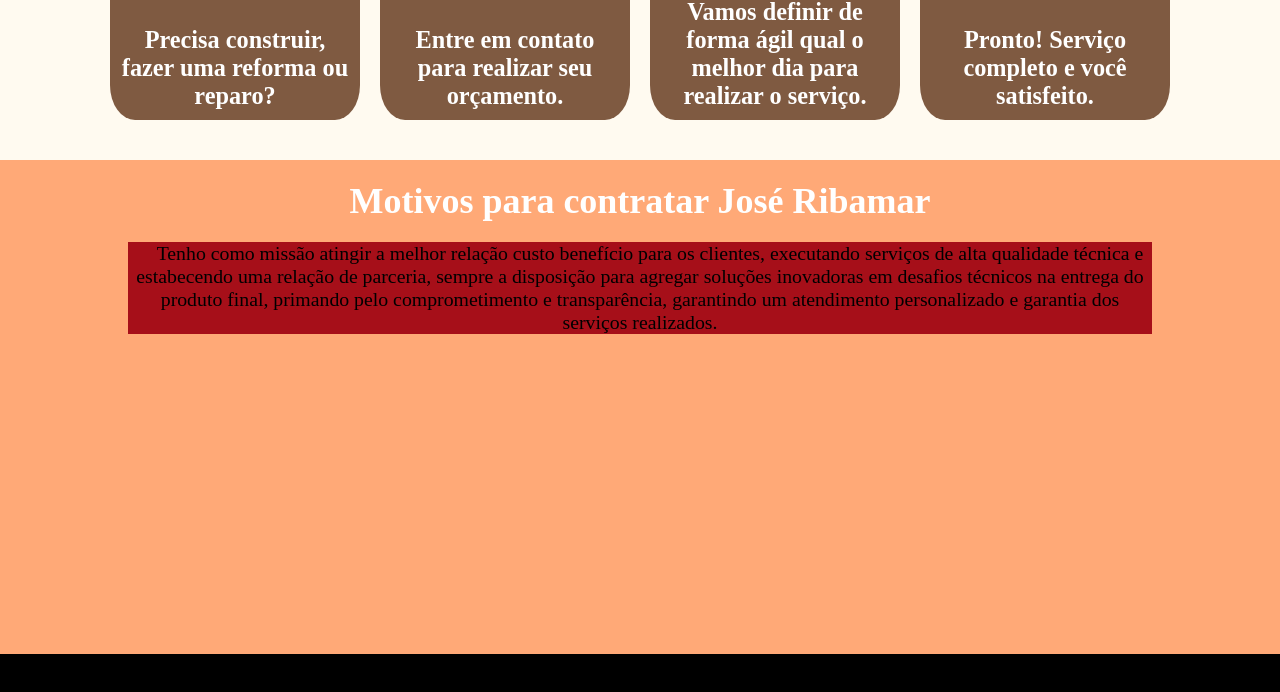
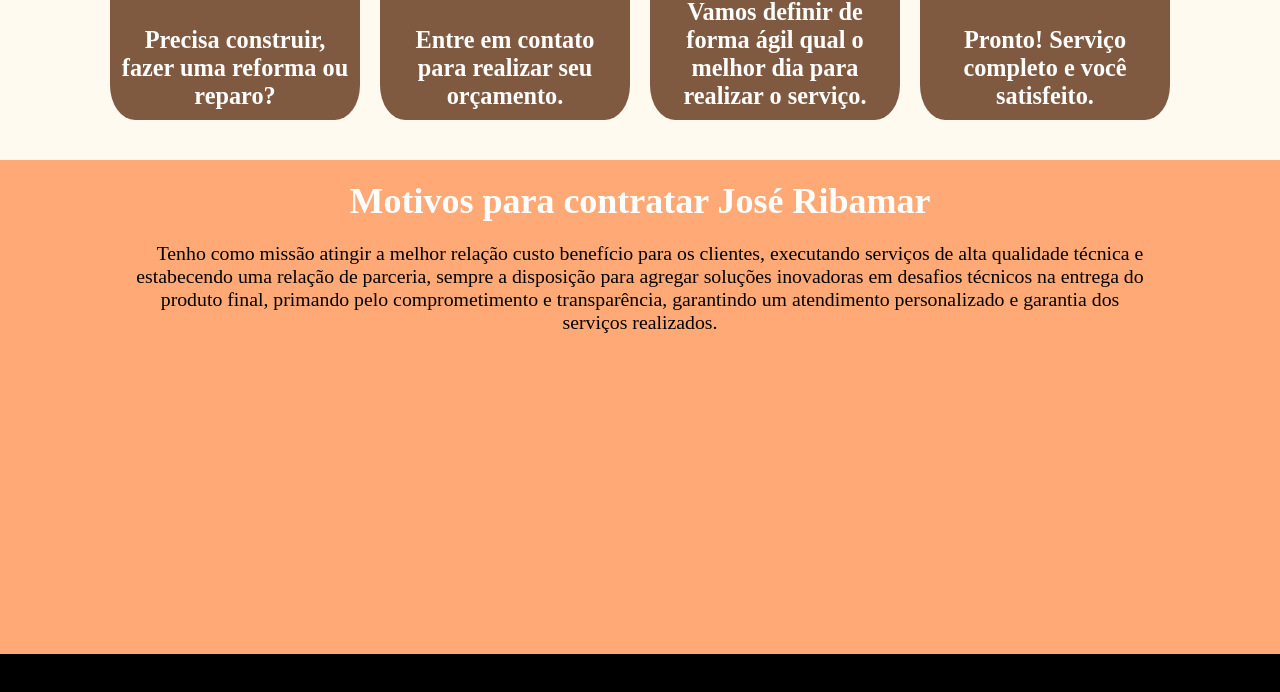
Before and after one commit to Rivaldo05/contrutorCivil, a plain HTML site: page index.html in a window 1280 px wide. Shown: the part 773-1465 px from the top of the page. Drawn offline with Linux system fonts and the light colour scheme.

Commit message:
Update index.css

```diff
--- a/index.css
+++ b/index.css
@@ -146,7 +146,7 @@ header {
 
 #pq_contratar > p{
     width: 80vw;
-     background-color: rgb(166, 15, 25);
+     /*background-color: rgb(166, 15, 25);*/
 }
 
 footer{
```
